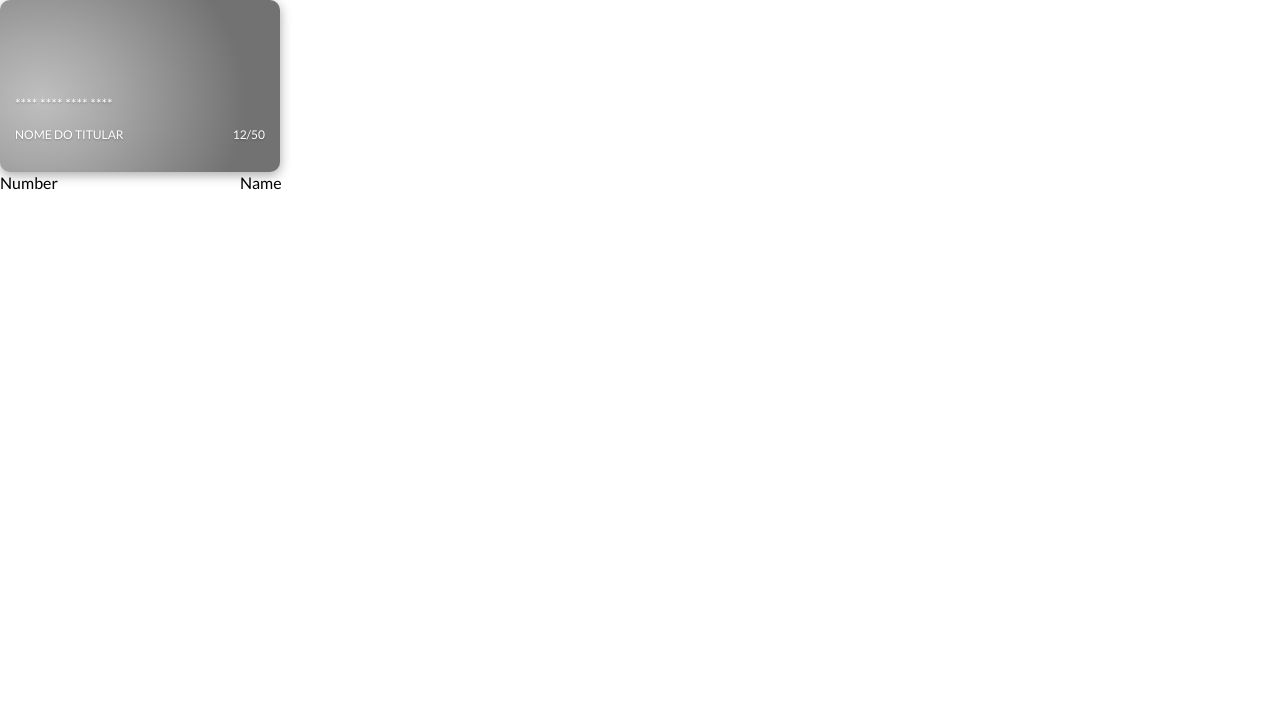
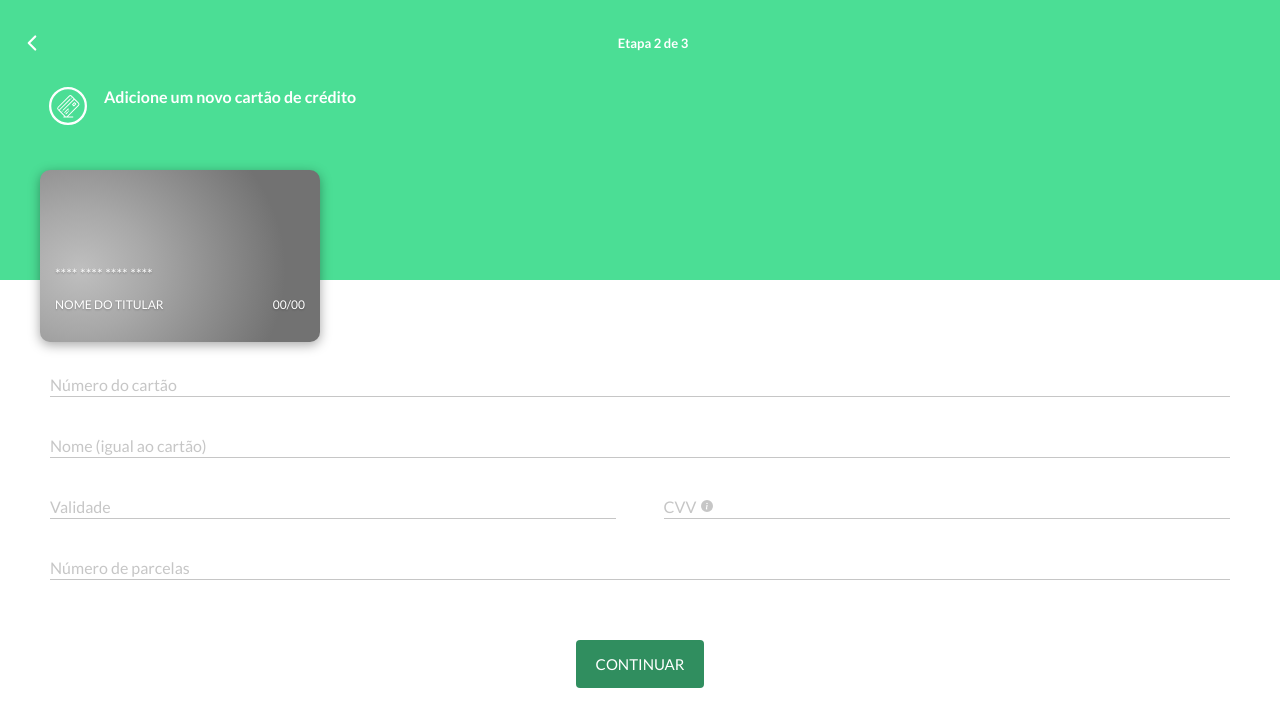
Before and after one commit to brunoJSX/bexs-challenge, a React (Vite) app: page / in a window 1280 px wide. Shown: the top 726 px of the page. Built offline with nearby package versions, Linux system fonts and the light colour scheme.

Commit message:
feat: implemented CreditCardAdd component

```diff
--- a/src/App.tsx
+++ b/src/App.tsx
@@ -1,43 +1,15 @@
-import React, { useState } from 'react';
+import React from 'react';
 
-import { CreditCard, ICardExpiration } from './components/CreditCard';
+import { CreditCardAdd } from '@pages/CreditCardAdd';
 
 import GlobalStyle from './styles/global';
 
 function App() {
-  const [number, setNumber] = useState('');
-  const [name, setName] = useState('');
-  const [expiration, setExpiration] = useState<ICardExpiration>({
-    month: 12,
-    year: 50,
-  });
-
   return (
     <>
       <GlobalStyle />
 
-      <CreditCard
-        cardNumber={number}
-        personName={name}
-        cardExpiration={expiration}
-      />
-
-      <label>Number</label>
-      <input
-        type="text"
-        value={number}
-        onChange={e => setNumber(e.target.value)}
-      />
-
-      <label>Name</label>
-      <input type="text" value={name} onChange={e => setName(e.target.value)} />
-
-      {/* <label>Expiration</label>
-      <input
-        type="text"
-        value={`${expiration.month}/${expiration.year}`}
-        onChange={handleExpirationDate}
-      /> */}
+      <CreditCardAdd />
     </>
   );
 }
--- a/src/components/Wizard/styles.ts
+++ b/src/components/Wizard/styles.ts
@@ -1,7 +1,7 @@
 import styled from 'styled-components';
 
 export const Container = styled.div`
-  width: 30%;
+  /* width: 40%; */
   padding: 1rem;
   display: flex;
   flex-direction: column;
--- /dev/null
+++ b/src/pages/CreditCardAdd/index.tsx
@@ -0,0 +1,115 @@
+import React, { FormEvent, useCallback, useState } from 'react';
+import { FiChevronLeft } from 'react-icons/fi';
+import { BsInfoCircleFill } from 'react-icons/bs';
+import Yup from '@utils/schemaValidator';
+
+import CreditCardIcon from '@assets/icons/credit_card_icon.svg';
+
+import { CreditCard } from '@components/CreditCard';
+import { Wizard } from '@components/Wizard';
+import { WizardFormStep } from '@components/Wizard/WizardFormStep';
+import { Input } from '@components/Input';
+
+import { Container, Header, Content, CreditCardStep } from './styles';
+
+const schema = Yup.object({
+  cardNumber: Yup.string().required(),
+  personName: Yup.string().required(),
+  cardExpiration: Yup.string().required(),
+  cardCvv: Yup.string().required(),
+  installments: Yup.string(),
+}).required();
+
+export function CreditCardAdd() {
+  const [cardNumber, setCardNumber] = useState(0);
+  const [personName, setPersonName] = useState('');
+  const [cardExpiration, setCardExpiration] = useState({
+    month: 0,
+    year: 0,
+  });
+
+  const handleExpirationDate = useCallback((e: FormEvent<HTMLInputElement>) => {
+    const { value } = e.currentTarget;
+
+    const [month, year] = value.split('/');
+
+    setCardExpiration({
+      month: Number(month) || 0,
+      year: Number(year) || 0,
+    });
+  }, []);
+
+  return (
+    <Container>
+      <Header>
+        <div>
+          <FiChevronLeft size={26} />
+          <h1>Etapa 2 de 3</h1>
+        </div>
+
+        <div>
+          <img src={CreditCardIcon} alt="Credit card icon" />
+          <h2>Adicione um novo cartão de crédito</h2>
+        </div>
+      </Header>
+
+      <Content>
+        <CreditCard
+          cardNumber={cardNumber}
+          personName={personName}
+          cardExpiration={cardExpiration}
+        />
+
+        <Wizard hiddenProgressBar>
+          <CreditCardStep title="Carrinho" schemaValidation={schema}>
+            <Input
+              label="Número do cartão"
+              name="cardNumber"
+              mask="creditCardNumber"
+              defaultValue=""
+              onChange={e => setCardNumber(e.currentTarget.value)}
+            />
+            <Input
+              label="Nome (igual ao cartão)"
+              name="personName"
+              defaultValue=""
+              onChange={e => setPersonName(e.currentTarget.value)}
+            />
+
+            <Input
+              label="Validade"
+              name="cardExpiration"
+              mask="creditCardExpirationDate"
+              defaultValue=""
+              onChange={handleExpirationDate}
+            />
+
+            <Input
+              label="CVV"
+              labelIconRight={<BsInfoCircleFill size={12} />}
+              name="cardCvv"
+              defaultValue=""
+              maxLength={3}
+            />
+
+            <Input
+              label="Número de parcelas"
+              name="installments"
+              defaultValue=""
+            />
+          </CreditCardStep>
+
+          <WizardFormStep title="Pagamento">
+            <Input label="Name2" name="name2" defaultValue="" />
+            <Input label="Sobrenome" name="lastName2" defaultValue="" />
+          </WizardFormStep>
+
+          <WizardFormStep title="Confirmação">
+            <Input label="Name3" name="name3" defaultValue="" />
+            <Input label="Sobrenome" name="lastName3" defaultValue="" />
+          </WizardFormStep>
+        </Wizard>
+      </Content>
+    </Container>
+  );
+}
--- /dev/null
+++ b/src/pages/CreditCardAdd/styles.ts
@@ -0,0 +1,65 @@
+import styled from 'styled-components';
+
+import { WizardFormStep } from '@components/Wizard/WizardFormStep';
+
+export const Container = styled.div`
+  background-color: #ffffff;
+`;
+
+export const Header = styled.header`
+  display: flex;
+  flex-direction: column;
+  height: 35vh;
+  color: #ffffff;
+  background-color: #4bde95;
+  padding: 3rem 1.9rem 0 1.9rem;
+
+  div:first-child {
+    display: flex;
+    align-items: center;
+    margin-bottom: 3.1rem;
+
+    h1 {
+      flex: 1;
+      text-align: center;
+      align-self: center;
+      font-size: 1.3rem;
+    }
+  }
+
+  div:last-child {
+    display: flex;
+    padding: 0 3rem;
+
+    img {
+      width: 3.8rem;
+      height: 3.8rem;
+    }
+
+    h2 {
+      margin-left: 1.7rem;
+      flex: 1;
+      font-size: 1.6rem;
+    }
+  }
+`;
+
+export const Content = styled.main`
+  display: flex;
+  flex-direction: column;
+  padding: 0 4rem;
+  margin-top: -11rem;
+`;
+
+export const CreditCardStep = styled(WizardFormStep)`
+  form {
+    display: flex;
+    justify-content: space-between;
+    flex-wrap: wrap;
+
+    > div:nth-child(3),
+    > div:nth-child(4) {
+      width: 48%;
+    }
+  }
+`;
```
Also changed, not shown: src/assets/icons/credit_card_icon.svg (added).
